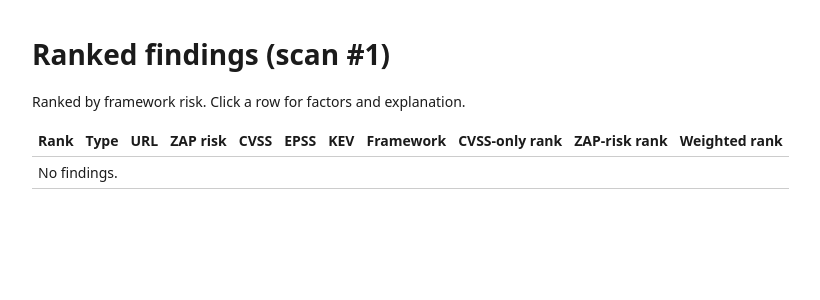
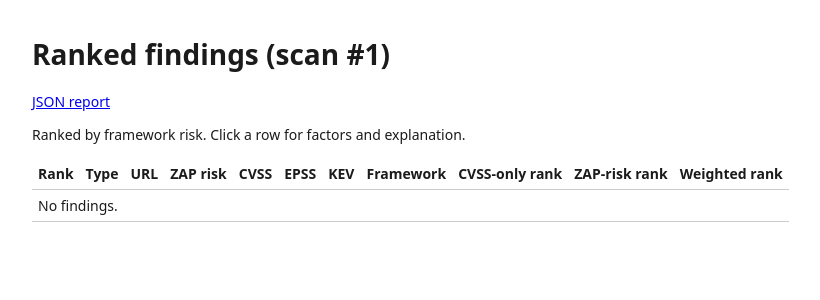
Before and after one commit to manojsomashekar8/Web-Application-Security-and-Risk-Assessment, a FastAPI app: page /scans/1/findings in a window 1280 px wide. Shown: the part 44-344 px from the top of the page, without its empty margins (58-878 px from the left). Run offline with FastAPI, Linux system fonts and the light colour scheme; some libraries are stand-ins or nearby versions.

Commit message:
Add JSON report link to the original results page

```diff
--- a/src/web/templates/findings.html
+++ b/src/web/templates/findings.html
@@ -1,5 +1,6 @@
 {% extends "base.html" %}{% block title %}Findings{% endblock %}{% block content %}
 <h1>Ranked findings (scan #{{ sid }})</h1>
+<p><a href="/api/scans/{{ sid }}/report.json">JSON report</a></p>
 <p>Ranked by framework risk. Click a row for factors and explanation.</p>
 <table><thead><tr><th>Rank</th><th>Type</th><th>URL</th><th>ZAP risk</th><th>CVSS</th><th>EPSS</th><th>KEV</th>
 <th>Framework</th><th>CVSS-only rank</th><th>ZAP-risk rank</th><th>Weighted rank</th></tr></thead><tbody>
```
